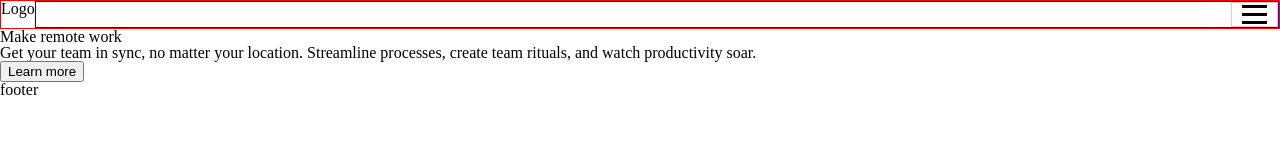
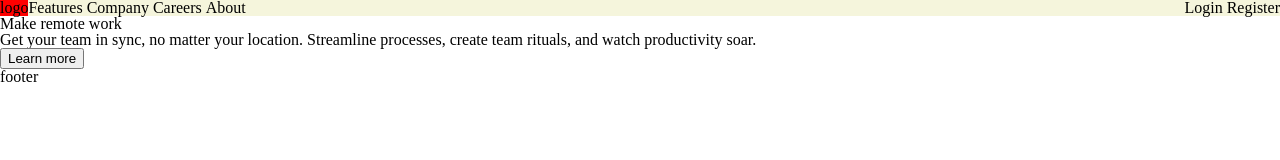
Before and after one commit to vace328/FM-Snap-intro-section, a website: page index.html in a window 1280 px wide. Drawn offline with Linux system fonts and the light colour scheme.

Commit message:
menu-v2 added

```diff
--- a/index.html
+++ b/index.html
@@ -11,18 +11,17 @@
 </head>
 <body>
   <header>
-    <h1 class="sr-only">Snap - get your team in sync</h1>
     <div>
-      Logo
+        logo
     </div>
     <nav id="nav">
-      <div id="navigation-wrapper" class="navigation-wrapper">
-        <div>
-          <div id="burger-btn" class="burger-btn">
+        <div class="nav-inner-wrapper">
+            <div id="burger-btn" class="nav-section burger-bg">
+                <div  class="burger-btn">
                     <span></span>
                 </div>
             </div>
-        <div id="nav-items-wrapper" class="nav-items-wrapper hidden">
+            <div id="nav-items-wrapper" class="nav-section nav-items-wrapper">
                 <ul>
                     <li class="has-dropdown">Features
                         <ul class="dropdown hidden">
@@ -48,6 +47,7 @@
                 </ul>
             </div>
             </div>
+        </div>
     </nav>
 </header>
   <main>
--- a/scss/layout/_header.scss
+++ b/scss/layout/_header.scss
@@ -1,60 +1,69 @@
 header {
-    border: 1px solid red;
-    display: flex;
-    width: 100%;
+    display: block;
+    background-color: red;
 }
 nav {
-    border: 1px solid blue;
+    background-color: violet;
+    width: 100%;
     display: flex;
-    width: 100%;
+    flex-direction: column;
+    position: relative;
+
+}
+nav::before {
+    position: absolute;
+    content: '';
+    top: 0;
+    right: -100vw;
+    width: 100vw;
+    min-height: 100vh;
+
+    background-color: rgba(0, 0, 0, 0.5);
+    z-index: 0;
+    transition: all .5s ease-in;
+}
+nav.o::before {
+    right: 0;
+}
+
+header {
+    display: flex;
     flex-direction: row;
 }
-.navigation-wrapper {
-    // width: 100%;
-    margin-left: auto;
-    border: 1px solid pink;
-    display: flex;
-    flex-direction: column;
-    align-items: flex-end;
-    width: auto;
-    height: auto;
-    transition: all 1s ease-in-out;
 
+.nav-inner-wrapper {
+   margin-left: auto;
+   background-color: orange;
+
+   z-index: 8;
+   position: relative;
 }
 
-.mobile-menu-open {
+.nav-items-wrapper {
+    background-color: beige;
     position: absolute;
-    width: 100vw;
+    top: 0;
+    right: -300px;
+    width: 300px;
     min-height: 100vh;
+    padding-top: 30px;
+    z-index: 9;
+    transition: all .5s ease-in;
+ }
+
+ nav.o .nav-items-wrapper {
     right: 0;
-    top: 0;
-    background-color: rgba(0, 0, 0, 0.5);
+ }
 
-}
-.nav-items-wrapper {
-    width: 50%;
-    min-height: 100vh;
-    background-color: antiquewhite;
-}
+/*#region  Burger */
 
-ul {
-    border: 1px solid yellow;
-}
-ul:first-of-type li:first-of-type{
-    background-color: bisque;
-}
-
-
-
-// .log-reg {
-//     margin-left: auto;
-// }
-
-
-
-.burger-btn {
+.burger-bg {
+    // background-color: aqua;
+    display: block;
     padding: 10px;
-    // margin-left: auto;
+    position: relative;
+    z-index: 11;
+    cursor: pointer;
 }
 .burger-btn span,
 .burger-btn span::before,
@@ -63,9 +72,10 @@ ul:first-of-type li:first-of-type{
     width: 25px;
     height: 3px;
     background-color: black;
+    margin-left: auto;
     position: relative;
-
     transition: top 0.2s ease-in-out, bottom 0.2s ease-in-out, transform 0.2s ease-in-out, background-color 0.001s ease-in-out;
+    z-index: 10;
 }
 .burger-btn span::before,
 .burger-btn span::after {
@@ -73,7 +83,6 @@ ul:first-of-type li:first-of-type{
     position: absolute;
     bottom: 8px;
     z-index: 10;
-    // background-color: violet;
 }
 .burger-btn span::after {
     bottom: -8px;
@@ -90,3 +99,43 @@ ul:first-of-type li:first-of-type{
     transform: rotate(-45deg);
     bottom: 0;
 }
+/*#endregion*/
+
+
+@media only screen and (min-width: 800px) {
+    .burger-bg {
+        display: none;
+    }
+    nav::before {
+        content: none;
+    }
+    .nav-inner-wrapper {
+        position: static;
+        margin-left: unset;
+    }
+    .nav-items-wrapper {
+        position: static;
+        top: unset;
+        right: unset;
+        width: unset;
+        min-height: unset;
+        padding-top: 0px;
+        z-index: 9;
+        transition: unset;
+        display: flex;
+        flex-direction: row;
+        ul li:not(.dropdown li){
+            display: inline-block;
+            cursor: pointer;
+        }
+        .has-dropdown {
+            position: relative;
+        }
+        .dropdown {
+            position: absolute;
+        }
+    }
+    .log-reg {
+       margin-left: auto;
+    }
+}
--- a/scss/style.scss
+++ b/scss/style.scss
@@ -38,3 +38,6 @@
 .hidden {
     display: none;
 }
+a {
+    text-decoration: none;
+}
```
Also changed, not shown: css/style.css. Lines whose indentation alone changed are shown as unchanged.
